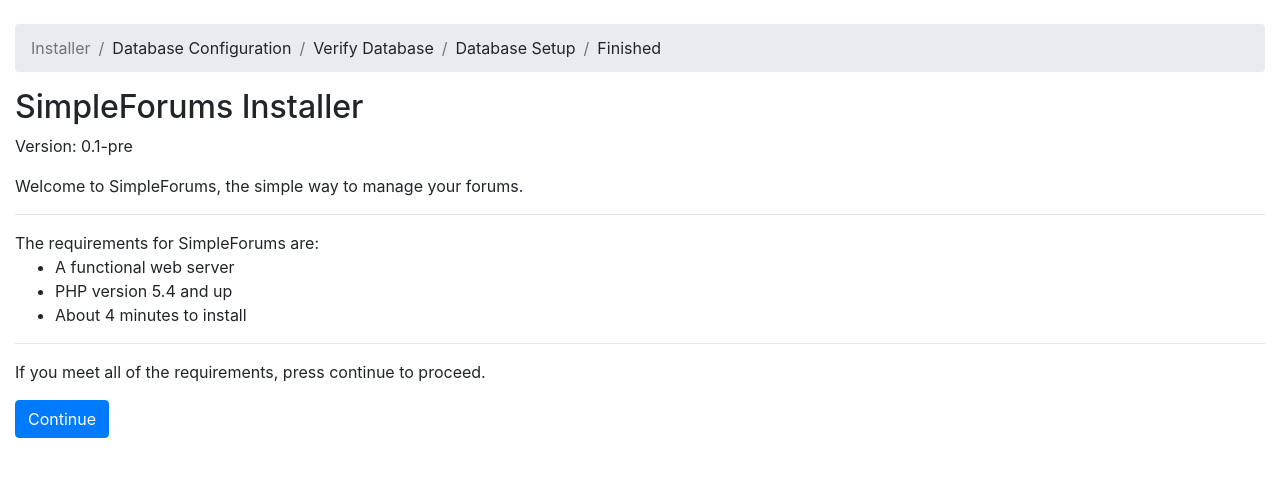
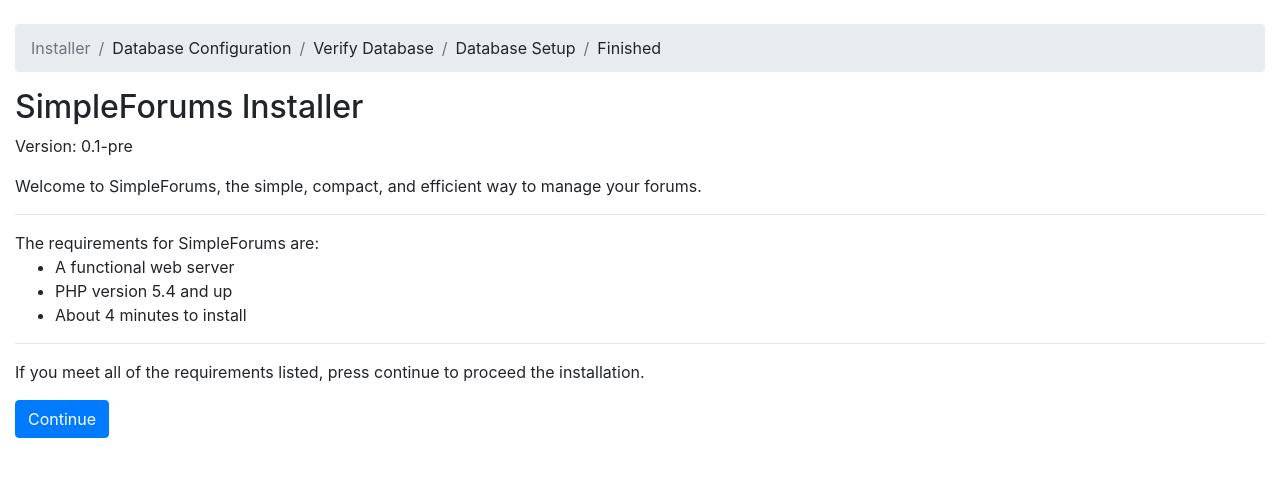
Before and after one commit to SimpleForums/SimpleForums, a PHP site: page /?page=install in a window 1280 px wide. Shown: the top 477 px of the page. Run offline with PHP 8.4, Linux system fonts and the light colour scheme; data that the repository does not hold is empty; some libraries are stand-ins or nearby versions.

Commit message:
Changed wording in installation process.
Changed wording, added some words, deleted some.

```diff
--- a/index.php
+++ b/index.php
@@ -86,7 +86,7 @@
             </ol>
             <h2>SimpleForums Installer</h2><p>Version: ' . $sf_version . '</p>
             <p>
-            Welcome to SimpleForums, the simple way to manage your forums.<br><hr>
+            Welcome to SimpleForums, the simple, compact, and efficient way to manage your forums.<br><hr>
             The requirements for SimpleForums are:
             <ul>
                 <li>A functional web server</li>
@@ -94,7 +94,7 @@
                 <li>About 4 minutes to install</li>
             </ul>
             <hr>
-            If you meet all of the requirements, press continue to proceed.
+            If you meet all of the requirements listed, press continue to proceed the installation.
             </p>
             <a href="?page=install&id=2" class="btn btn-primary" role="button" aria-pressed="true">Continue</a>
             ';
@@ -165,11 +165,11 @@ $install_lock =  "no";
                  include 'config.php';
                  echo '
                  <div class="alert alert-warning" role="alert">
-                     <strong>Important Note!</strong> Exiting the installer now will cause the installation of SimpleForums to be broken.<br>
+                     <strong>Important Note!</strong> Exiting the installer now will cause the installation of SimpleForums to be broken and inoperable.<br>
                      If you do exit, please delete the contents of the config.php file.
                  </div>
                  <div class="alert alert-success" role="alert">
-                     <strong>Success!</strong> The information you supplied for the database works! Please wait while the database gets setup.  You will see a continue button once this is done.
+                     <strong>Success!</strong> The information you supplied for the database works! Please wait while the database gets setup with the database.  You will see a continue button once this is complete.
                  </div>';
                  $sql_steps = '4';
                  $sql = "CREATE TABLE sf_posts (
@@ -214,7 +214,7 @@ s_contents TEXT NOT NULL
                  mysqli_query($conn, $sql);
                  $conn->close();
                  echo '<br>Step 4 of ' . $sql_steps . ' completed.';
-                 echo '<br>All steps completed.  Please press the button below to setup the site preferences.<br><br>';
+                 echo '<br>All steps are completed.  Please press the button below to setup the site preferences.<br><br>';
                  echo '<a href="?page=install&id=4" class="btn btn-primary" role="button" aria-pressed="true">Continue</a>';
                  }
         } elseif ($_GET['id'] == '4') {
@@ -271,8 +271,8 @@ $install_lock =  "yes";
                <li class="breadcrumb-item active">Finished</li>
             </ol>
             <h2>SimpleForums ' . $sf_version . '</h2>
-            <p>You have finished the install for SimpleForums.<br>
-            You can login with the information you just chose when setting up.</p>
+            <p>You have finished the installation process for SimpleForums.<br>
+            You can now login with the information you just chose when setting up.</p>
             <a href="?page=" class="btn btn-primary" role="button" aria-pressed="true">Go to Home</a>
             ';
     	}
```
